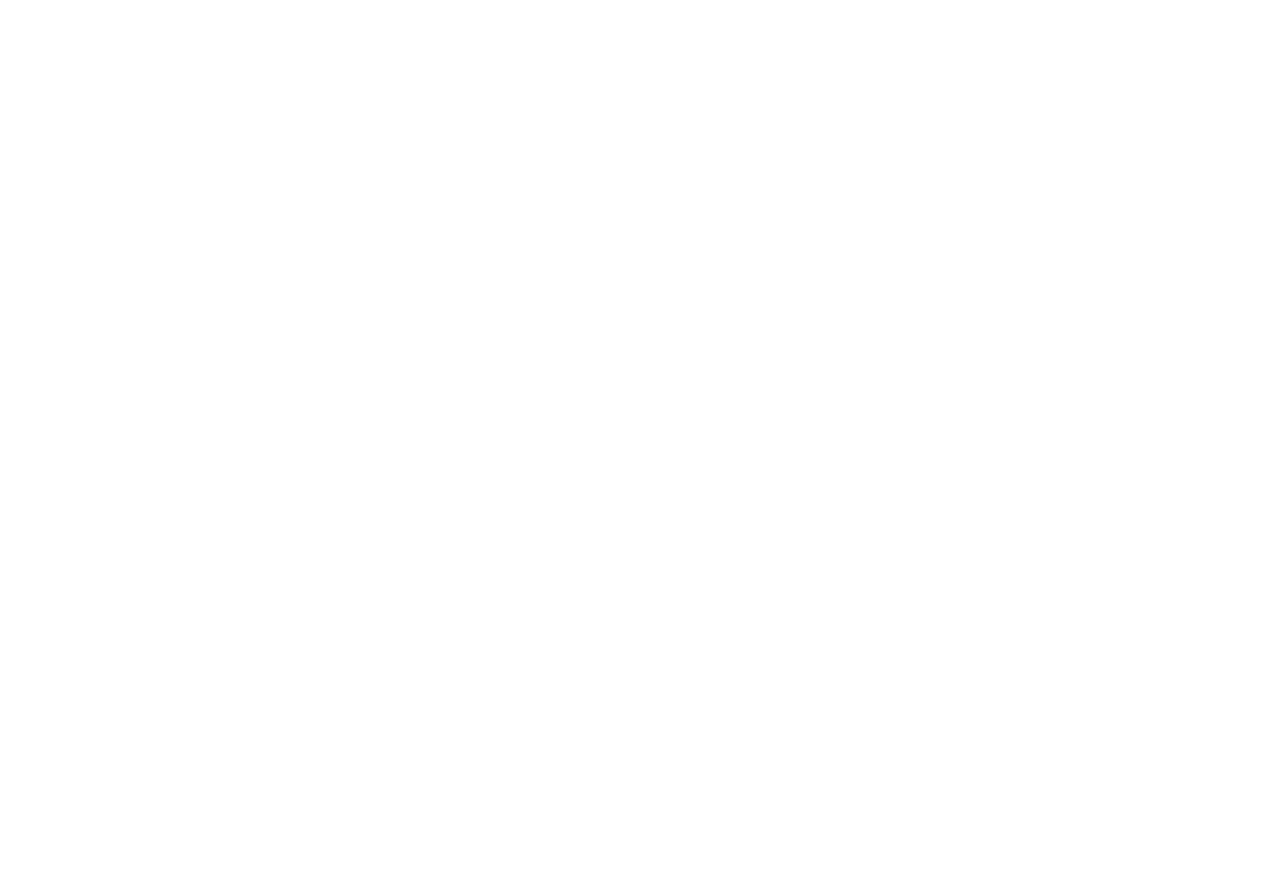
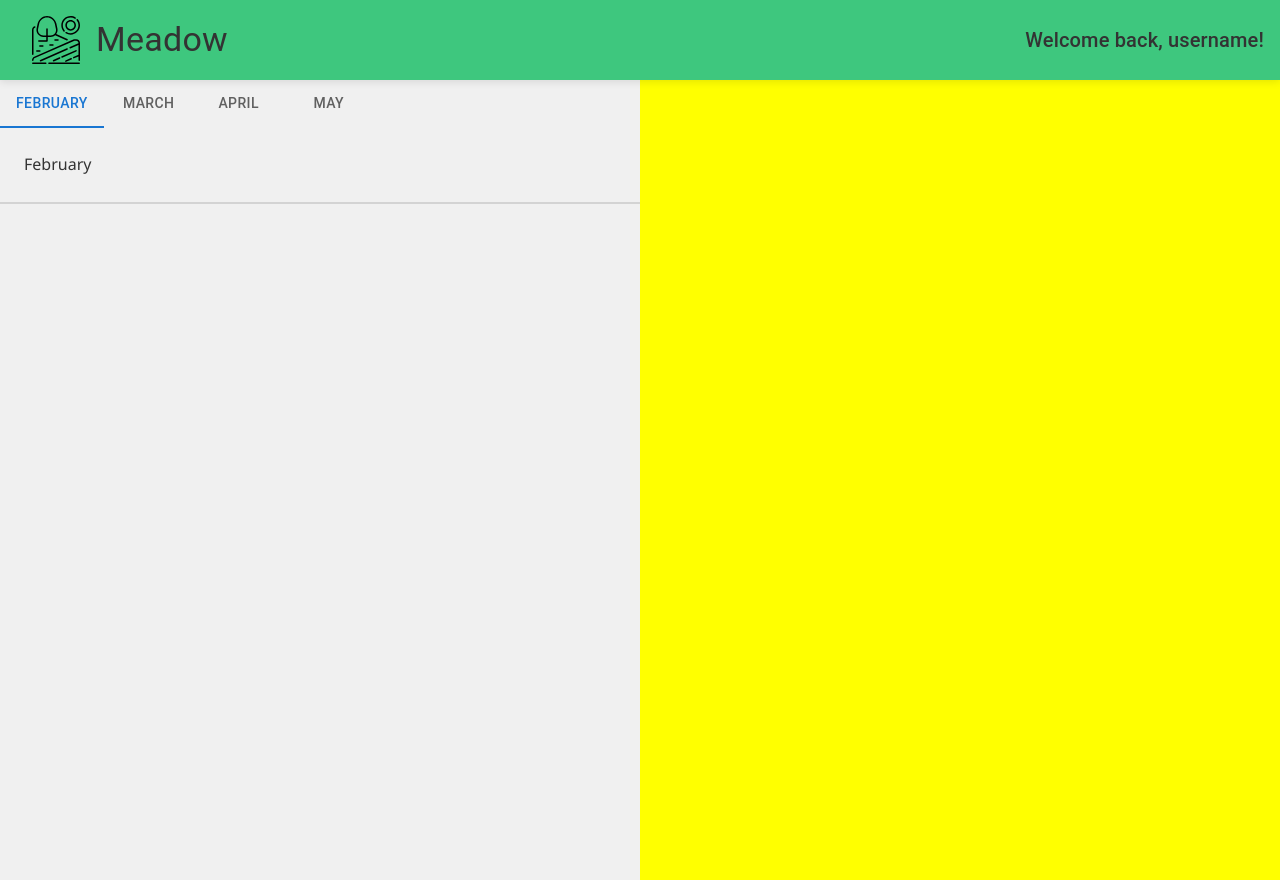
Before and after one commit to carol-xia/meadow, a React app: page /home in a window 1280 px wide. Before the commit the page ends 800 px from the top, so only its background shows below. Built offline with nearby package versions, Linux system fonts and the light colour scheme; the HTML template or start-up script is replaced by a standard one.

Commit message:
rendering home page tabs

```diff
--- /dev/null
+++ b/src/components/TabPanel.tsx
@@ -0,0 +1,65 @@
+import { Box, Tab, Tabs } from "@mui/material";
+import { useState } from "react";
+
+interface TabPanelProps {
+  tabs: Array<any>;
+}
+
+/**
+ * Take an array of expenses
+ * @returns a row of tabs for each expense,
+ * and is scrollable (horizontally)
+ */
+
+interface CustomTabPanelProps {
+  children?: React.ReactNode;
+  index: number;
+  value: number;
+}
+
+function CustomTabPanel({
+  children,
+  index,
+  value,
+}: CustomTabPanelProps) {
+  return (
+    <div
+      role="tabpanel"
+      hidden={value !== index}
+      id={`simple-tabpanel-${index}`}
+    >
+      {value === index && <Box sx={{ p: 3 }}>{children}</Box>}
+    </div>
+  );
+}
+
+const TabPanel = ({
+  tabs,
+}: TabPanelProps) => {
+  const [value, setValue] = useState(0);
+
+  const handleChange = (event: React.SyntheticEvent, newValue: number) => {
+    setValue(newValue);
+  };
+
+  return (
+    <Box sx={{ borderBottom: 2, borderColor: 'divider' }}>
+      <Tabs value={value} onChange={handleChange}>
+        {tabs.map(tab => {
+          return (
+            <Tab label={tab.name} />
+          )
+        })}
+      </Tabs>
+      {tabs.map(tab => {
+        return (
+          <CustomTabPanel index={tab.id - 1} value={value}>
+            {tab.name}
+          </CustomTabPanel>
+        )
+      })}
+    </Box>
+  )
+}
+
+export default TabPanel;
--- /dev/null
+++ b/src/styles/home.css
@@ -0,0 +1,28 @@
+.fullscreen {
+  display: flex;
+  justify-content: center;
+  align-items: center;
+}
+
+.flex-container {
+  display: flex;
+}
+
+.flex-container > div {
+  /* background-color: #f1f1f1;
+  border-color: black;
+  border-width: 5px; */
+  /* margin: 10px;
+  padding: 20px; */
+  /* font-size: 30px; */
+  width: 50vw;
+  height: 100vh;
+}
+
+.left {
+  /* background-color: pink; */
+}
+
+.right {
+  background-color: yellow;
+}
--- /dev/null
+++ b/src/styles/index.css
@@ -0,0 +1,77 @@
+/* index.css - Base styles for the entire application */
+:root {
+  --primary-color: #3ec77e;
+  --primary-hover: #226a44;
+  --secondary-color: #6c757d;
+  --light-gray: #f9f9f9;
+  --border-color: #e9ecef;
+  --text-color: #333;
+  --text-light: #6c757d;
+  --success-color: #28a745;
+  --warning-color: #ffc107;
+  --danger-color: #dc3545;
+  --transition-speed: 0.3s;
+  --box-shadow: 0 2px 8px rgba(0, 0, 0, 0.1);
+}
+
+* {
+  margin: 0;
+  padding: 0;
+  box-sizing: border-box;
+}
+
+body {
+  font-family: 'Segoe UI', Tahoma, Geneva, Verdana, sans-serif;
+  line-height: 1.6;
+  color: var(--text-color);
+  background-color: var(--light-gray);
+}
+
+a {
+  text-decoration: none;
+  color: var(--primary-color);
+  transition: color var(--transition-speed);
+}
+
+a:hover {
+  color: var(--primary-hover);
+}
+
+button {
+  cursor: pointer;
+}
+
+h1, h2, h3, h4, h5, h6 {
+  margin-bottom: 1rem;
+  line-height: 1.2;
+}
+
+h1 {
+  font-size: 2rem;
+}
+
+h2 {
+  font-size: 1.75rem;
+}
+
+h3 {
+  font-size: 1.5rem;
+}
+
+.container {
+  align-items: center;
+  margin: 0 auto;
+  padding: 0 1rem;
+}
+
+.visually-hidden {
+  position: absolute;
+  width: 1px;
+  height: 1px;
+  padding: 0;
+  margin: -1px;
+  overflow: hidden;
+  clip: rect(0, 0, 0, 0);
+  white-space: nowrap;
+  border: 0;
+}
--- a/src/views/Home.tsx
+++ b/src/views/Home.tsx
@@ -1,8 +1,76 @@
 // import { useState } from 'react'
+import '../styles/home.css'
+import Header from '../components/Header';
+import TabPanel from '../components/TabPanel';
+
+const fakeExpenses =  [
+  {
+    id: '1',
+    name: "May",
+    purchases: [
+      {
+        id: 0,
+        category: "groceries",
+        name: "Trader Joe’s",
+        date: "2024-05-01T14:30:25Z",
+        price: "32.45",
+      },
+      {
+        id: 0,
+        category: "rent",
+        name: "May rent",
+        date: "2024-05-16T14:30:25Z",
+        price: "1600",
+      },
+      {
+        id: 0,
+        category: "gas",
+        name: "gas station",
+        date: "2024-05-17T14:30:25Z",
+        price: "26.42",
+      },
+    ],
+  }
+]
+
+const fakeReports =  [
+  {
+    id: '1',
+    name: "February",
+    purchases: [],
+  },
+  {
+    id: '2',
+    name: "March",
+    purchases: [],
+  },
+  {
+    id: '3',
+    name: "April",
+    purchases: [],
+  },
+  {
+    id: '4',
+    name: "May",
+    purchases: [],
+  }
+]
 
 const Home = () => {
   return (
-    <></>
+    <>
+      <Header />
+      <div className="fullscreen">
+        <div className="flex-container">
+          <div className="left">
+            <TabPanel tabs={fakeReports}/>
+          </div>
+          <div  className="right">
+
+          </div>
+        </div>
+      </div>
+    </>
   )
 }
 
```
